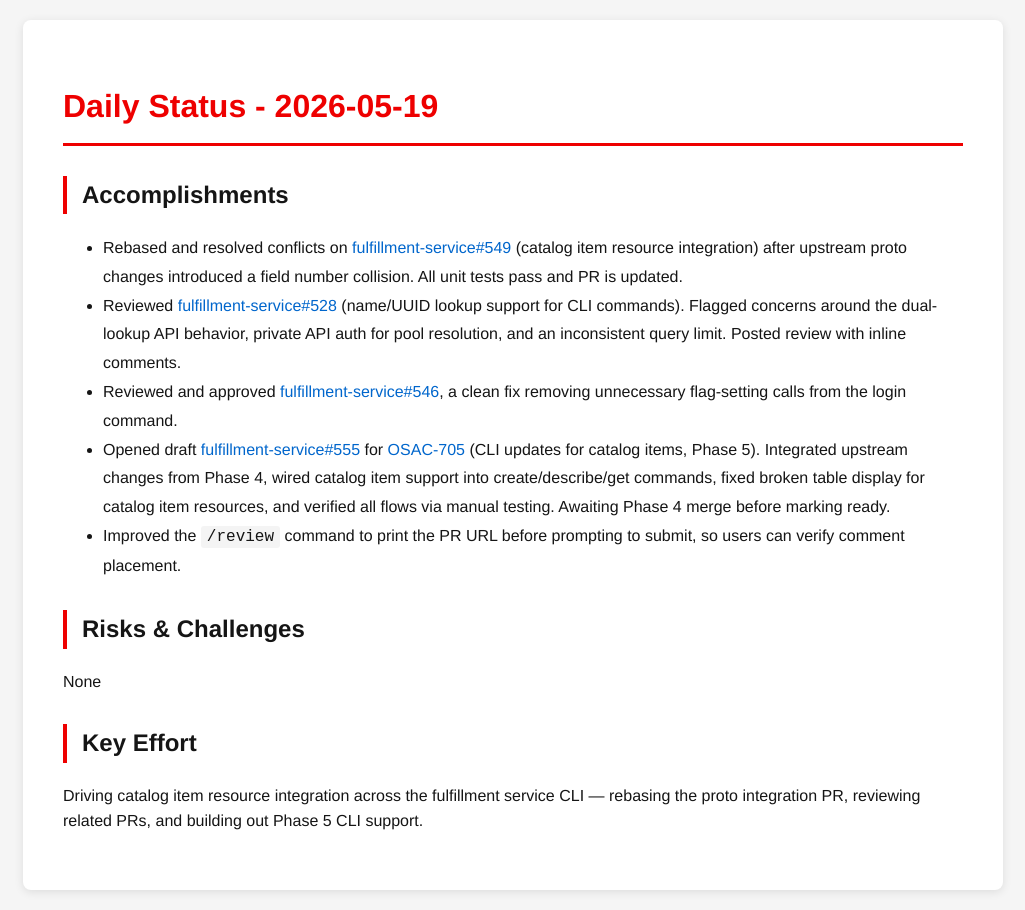
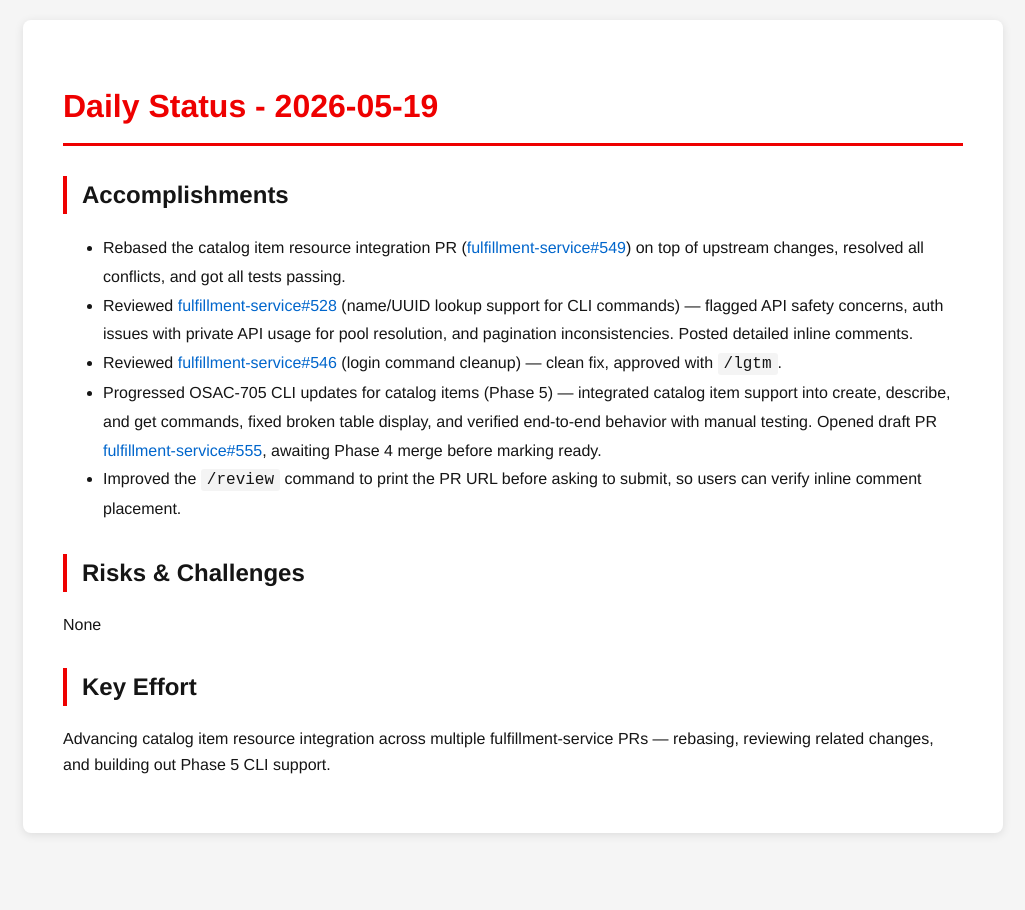
Before and after one commit to tzvatot/daily-status, a Jekyll site: the page built from 2026-05-19.md, in a window 1280 px wide. Shown: the whole page, without its empty margins (127-1152 px from the left). Built offline with Jekyll 4.4.1, drawn with Linux system fonts in a browser that asks for light colours.

Commit message:
Daily status update - 2026-05-19

```diff
--- a/2026-05-19.md
+++ b/2026-05-19.md
@@ -7,14 +7,14 @@ date: 2026-05-19
 # Daily Status - 2026-05-19
 
 ## Accomplishments
-- Rebased and resolved conflicts on [fulfillment-service#549](https://github.com/osac-project/fulfillment-service/pull/549) (catalog item resource integration) after upstream proto changes introduced a field number collision. All unit tests pass and PR is updated.
-- Reviewed [fulfillment-service#528](https://github.com/osac-project/fulfillment-service/pull/528) (name/UUID lookup support for CLI commands). Flagged concerns around the dual-lookup API behavior, private API auth for pool resolution, and an inconsistent query limit. Posted review with inline comments.
-- Reviewed and approved [fulfillment-service#546](https://github.com/osac-project/fulfillment-service/pull/546), a clean fix removing unnecessary flag-setting calls from the login command.
-- Opened draft [fulfillment-service#555](https://github.com/osac-project/fulfillment-service/pull/555) for [OSAC-705](https://redhat.atlassian.net/browse/OSAC-705) (CLI updates for catalog items, Phase 5). Integrated upstream changes from Phase 4, wired catalog item support into create/describe/get commands, fixed broken table display for catalog item resources, and verified all flows via manual testing. Awaiting Phase 4 merge before marking ready.
-- Improved the `/review` command to print the PR URL before prompting to submit, so users can verify comment placement.
+- Rebased the catalog item resource integration PR ([fulfillment-service#549](https://github.com/osac-project/fulfillment-service/pull/549)) on top of upstream changes, resolved all conflicts, and got all tests passing.
+- Reviewed [fulfillment-service#528](https://github.com/osac-project/fulfillment-service/pull/528) (name/UUID lookup support for CLI commands) — flagged API safety concerns, auth issues with private API usage for pool resolution, and pagination inconsistencies. Posted detailed inline comments.
+- Reviewed [fulfillment-service#546](https://github.com/osac-project/fulfillment-service/pull/546) (login command cleanup) — clean fix, approved with `/lgtm`.
+- Progressed OSAC-705 CLI updates for catalog items (Phase 5) — integrated catalog item support into create, describe, and get commands, fixed broken table display, and verified end-to-end behavior with manual testing. Opened draft PR [fulfillment-service#555](https://github.com/osac-project/fulfillment-service/pull/555), awaiting Phase 4 merge before marking ready.
+- Improved the `/review` command to print the PR URL before asking to submit, so users can verify inline comment placement.
 
 ## Risks & Challenges
 None
 
 ## Key Effort
-Driving catalog item resource integration across the fulfillment service CLI — rebasing the proto integration PR, reviewing related PRs, and building out Phase 5 CLI support.
+Advancing catalog item resource integration across multiple fulfillment-service PRs — rebasing, reviewing related changes, and building out Phase 5 CLI support.
```
